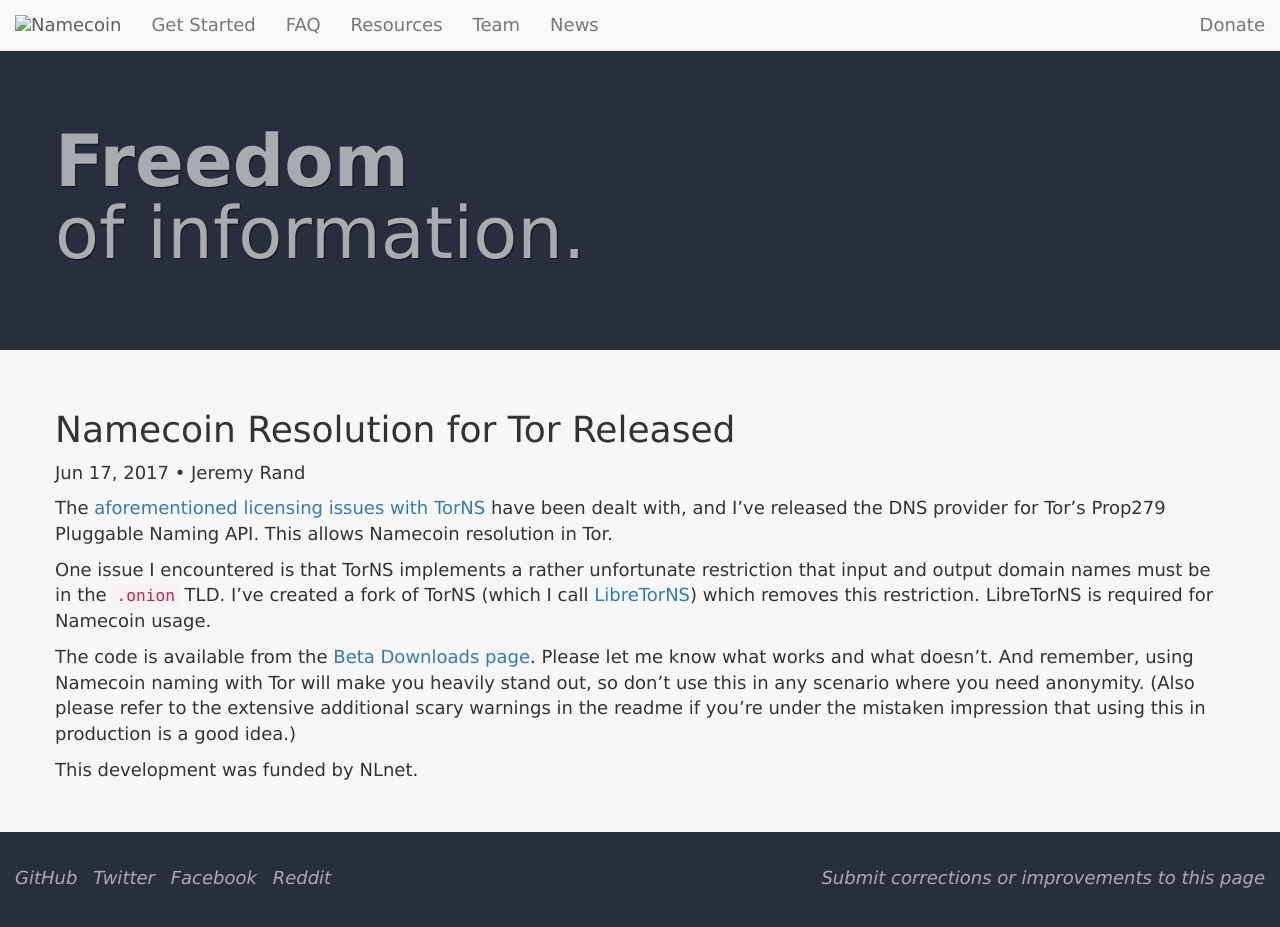
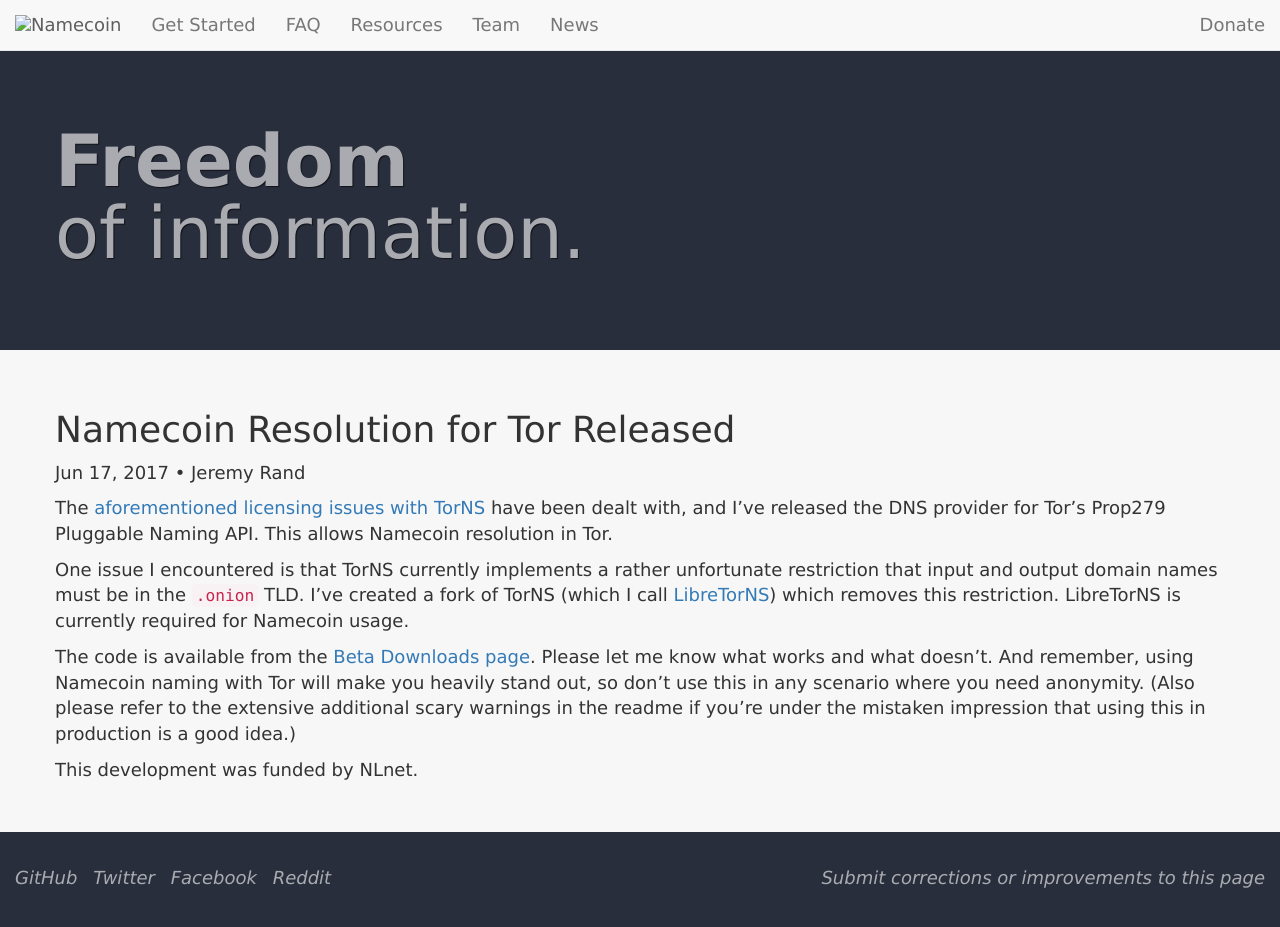
Before and after one commit to JeremyRand/namecoin.org, a Jekyll site: the page built from _posts/2017-06-17-tor-prop279-release.md, in a window 1280 px wide and 931 px high. Shown: the top 927 px of the window. Built offline with Jekyll 4.4.1, drawn with Linux system fonts in a browser that asks for light colours; nearby versions of some CDN libraries; library files that are not in the unit come from our copies.

Commit message:
Minor edits to news post "Namecoin Resolution for Tor Released".

```diff
--- a/_posts/2017-06-17-tor-prop279-release.md
+++ b/_posts/2017-06-17-tor-prop279-release.md
@@ -5,9 +5,9 @@ author: Jeremy Rand
 tags: [Releases, Prop279 Releases]
 ---
 
-The [aforementioned licensing issues with TorNS]({{site.baseurl}}2017/06/16/tor-prop279.html) have been dealt with, and I've released the DNS provider for Tor's Prop279 Pluggable Naming API.  This allows Namecoin resolution in Tor.
+The [aforementioned licensing issues with TorNS]({{site.baseurl}}2017/06/21/tor-prop279.html) have been dealt with, and I've released the DNS provider for Tor's Prop279 Pluggable Naming API.  This allows Namecoin resolution in Tor.
 
-One issue I encountered is that TorNS implements a rather unfortunate restriction that input and output domain names must be in the `.onion` TLD.  I've created a fork of TorNS (which I call [LibreTorNS](https://github.com/namecoin/LibreTorNS)) which removes this restriction.  LibreTorNS is required for Namecoin usage.
+One issue I encountered is that TorNS currently implements a rather unfortunate restriction that input and output domain names must be in the `.onion` TLD.  I've created a fork of TorNS (which I call [LibreTorNS](https://github.com/namecoin/LibreTorNS)) which removes this restriction.  LibreTorNS is currently required for Namecoin usage.
 
 The code is available from the [Beta Downloads page]({{site.baseurl}}download/betas/).  Please let me know what works and what doesn't.  And remember, using Namecoin naming with Tor will make you heavily stand out, so don't use this in any scenario where you need anonymity.  (Also please refer to the extensive additional scary warnings in the readme if you're under the mistaken impression that using this in production is a good idea.)
 
```
Also changed, not shown: download/betas/index.md (+1 -1 lines).
